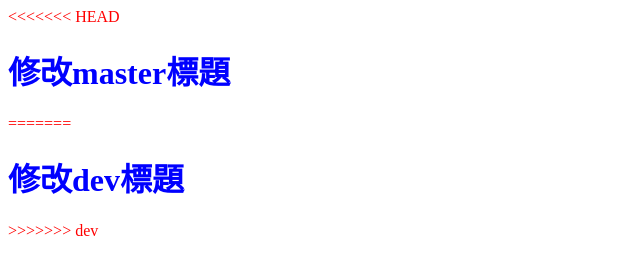
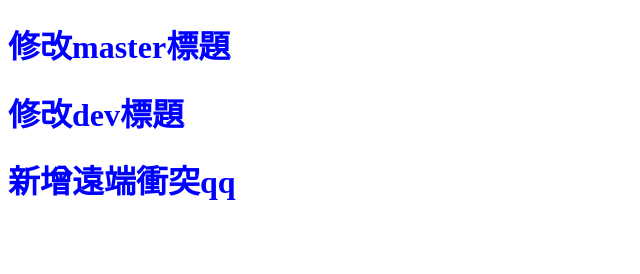
Before and after one commit to RRRChangeche/practice-git, a plain HTML site: page index.html in a window 1280 px wide. Shown: the whole page, without its empty margins (0-640 px from the left). Drawn offline with Linux system fonts and the light colour scheme.

Commit message:
新增遠端衝突qq

```diff
--- a/index.html
+++ b/index.html
@@ -12,10 +12,8 @@
     href="all.css">
 </head>
 <body>
-<<<<<<< HEAD
     <h1>修改master標題</h1>
-=======
     <h1>修改dev標題</h1>
->>>>>>> dev
+    <h1>新增遠端衝突qq</h1>
 </body>
 </html>
```
